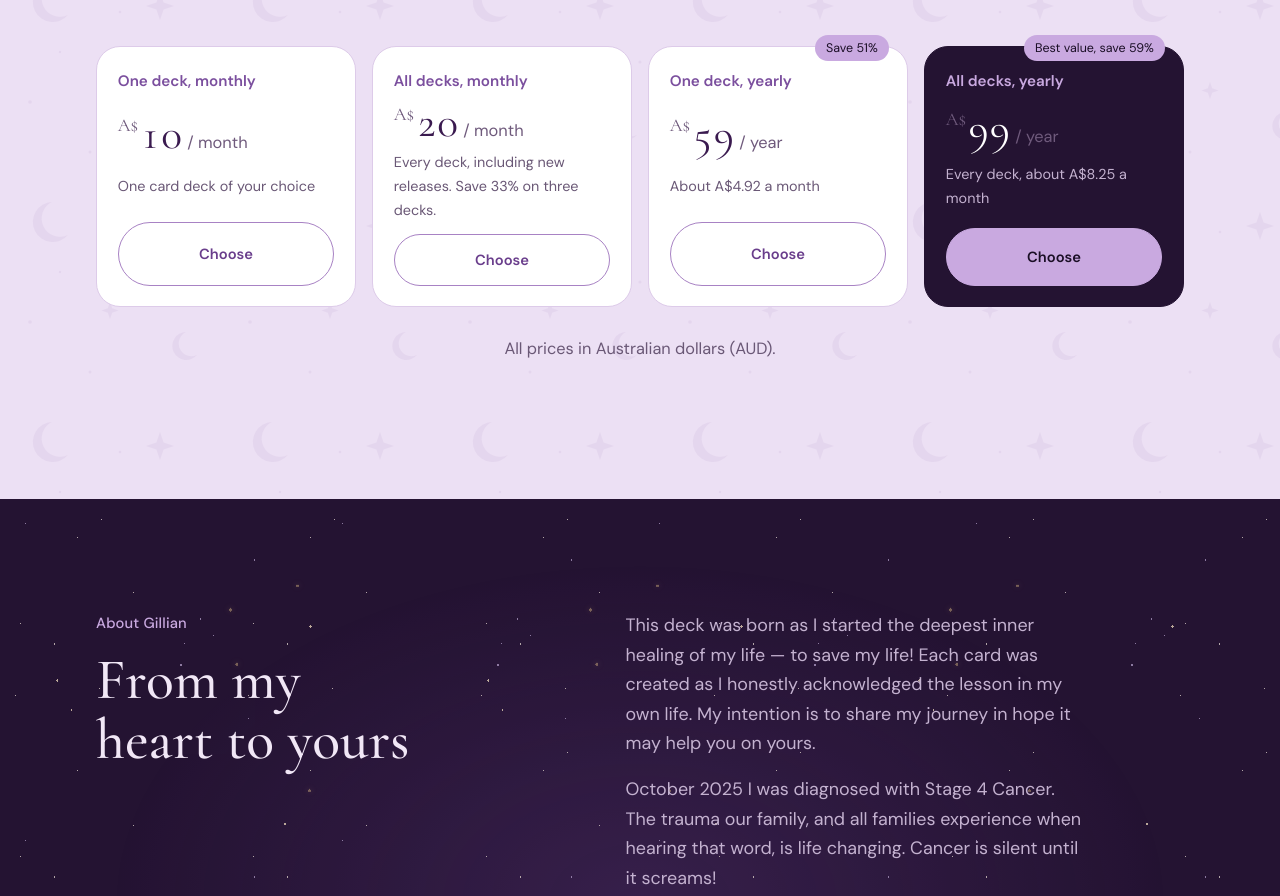
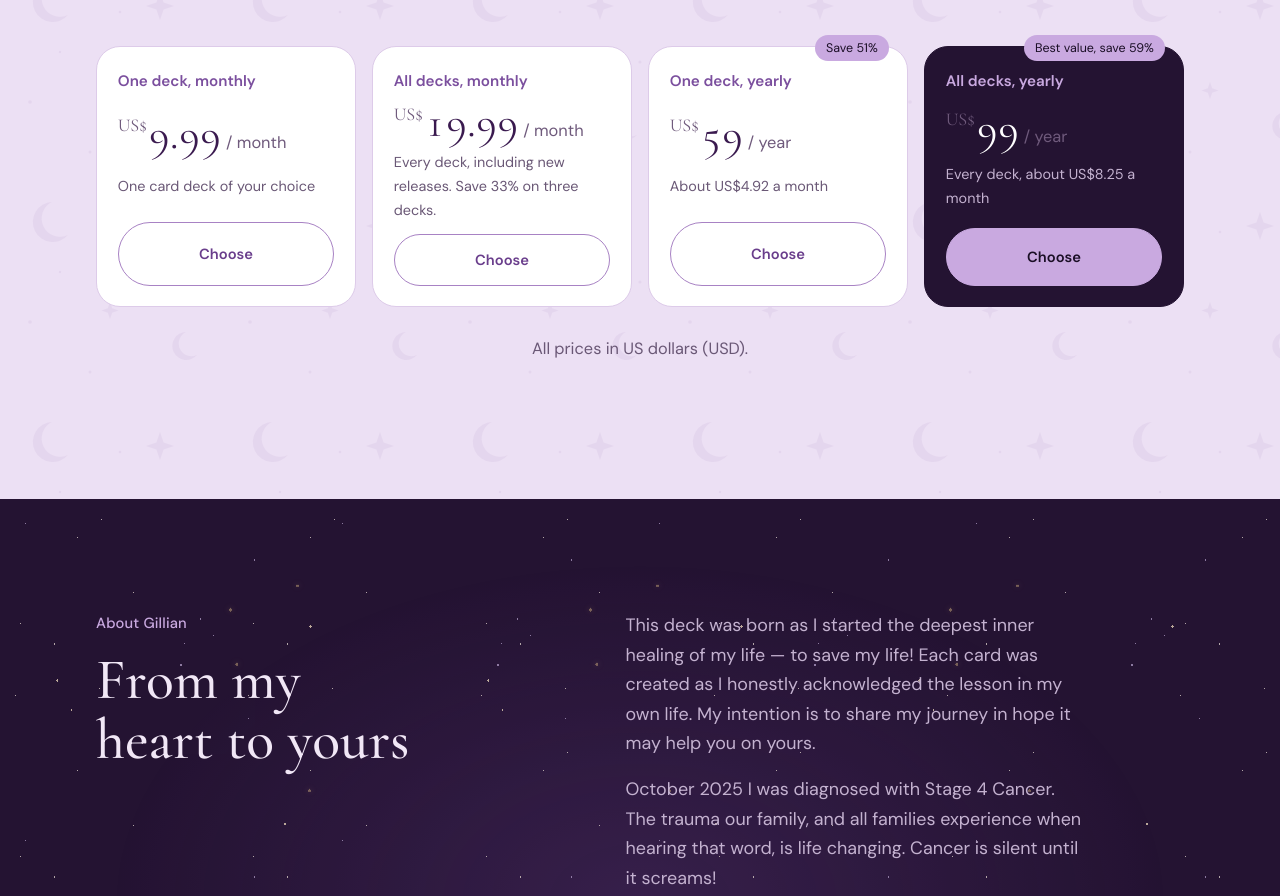
Before and after one commit to tezer66/mums-website, a plain HTML site: page index.html in a window 1280 px wide. Shown: the part 5925-6821 px from the top of the page. Drawn offline with nearby package versions, Linux system fonts and the light colour scheme; files whose address does not match are found by name; a web font is replaced by a local one.

Commit message:
Prices in USD: US$9.99 / US$19.99 monthly, US$59 / US$99 yearly
Co-Authored-By: Claude Opus 5.5 <noreply@anthropic.com>
Claude-Session: https://claude.ai/code/session_01AShx5euLEbxFbNgpw1bQSJ

```diff
--- a/index.html
+++ b/index.html
@@ -190,32 +190,32 @@
       <div class="plans hp-plans">
         <div class="plan">
           <p class="plan-name">One deck, monthly</p>
-          <p class="plan-price"><span class="cur">A$</span>10<span class="per">/ month</span></p>
+          <p class="plan-price"><span class="cur">US$</span>9.99<span class="per">/ month</span></p>
           <p class="plan-note">One card deck of your choice</p>
           <a href="#join" class="hp-btn hp-btn-line" data-tab="join" data-plan="deck-monthly">Choose</a>
         </div>
         <div class="plan">
           <p class="plan-name">All decks, monthly</p>
-          <p class="plan-price"><span class="cur">A$</span>20<span class="per">/ month</span></p>
+          <p class="plan-price"><span class="cur">US$</span>19.99<span class="per">/ month</span></p>
           <p class="plan-note">Every deck, including new releases. Save 33% on three decks.</p>
           <a href="#join" class="hp-btn hp-btn-line" data-tab="join" data-plan="all-monthly">Choose</a>
         </div>
         <div class="plan">
           <p class="plan-badge">Save 51%</p>
           <p class="plan-name">One deck, yearly</p>
-          <p class="plan-price"><span class="cur">A$</span>59<span class="per">/ year</span></p>
-          <p class="plan-note">About A$4.92 a month</p>
+          <p class="plan-price"><span class="cur">US$</span>59<span class="per">/ year</span></p>
+          <p class="plan-note">About US$4.92 a month</p>
           <a href="#join" class="hp-btn hp-btn-line" data-tab="join" data-plan="deck-yearly">Choose</a>
         </div>
         <div class="plan plan-best">
           <p class="plan-badge">Best value, save 59%</p>
           <p class="plan-name">All decks, yearly</p>
-          <p class="plan-price"><span class="cur">A$</span>99<span class="per">/ year</span></p>
-          <p class="plan-note">Every deck, about A$8.25 a month</p>
+          <p class="plan-price"><span class="cur">US$</span>99<span class="per">/ year</span></p>
+          <p class="plan-note">Every deck, about US$8.25 a month</p>
           <a href="#join" class="hp-btn" data-tab="join" data-plan="all-yearly">Choose</a>
         </div>
       </div>
-      <p class="fine">All prices in Australian dollars (AUD).</p>
+      <p class="fine">All prices in US dollars (USD).</p>
     </div>
   </div>
 
@@ -285,10 +285,10 @@
         <p class="form-lede">Create your account to start drawing your daily card.</p>
         <fieldset class="plan-pick">
           <legend>Your plan</legend>
-          <label class="plan-opt" for="plan-deck-monthly"><input type="radio" id="plan-deck-monthly" name="plan" value="deck-monthly"><span><b>One deck, monthly</b> A$10 a month</span></label>
-          <label class="plan-opt" for="plan-all-monthly"><input type="radio" id="plan-all-monthly" name="plan" value="all-monthly"><span><b>All decks, monthly</b> A$20 a month <em>Save 33%</em></span></label>
-          <label class="plan-opt" for="plan-deck-yearly"><input type="radio" id="plan-deck-yearly" name="plan" value="deck-yearly"><span><b>One deck, yearly</b> A$59 a year <em>Save 51%</em></span></label>
-          <label class="plan-opt" for="plan-all-yearly"><input type="radio" id="plan-all-yearly" name="plan" value="all-yearly" checked><span><b>All decks, yearly</b> A$99 a year <em>Best value</em></span></label>
+          <label class="plan-opt" for="plan-deck-monthly"><input type="radio" id="plan-deck-monthly" name="plan" value="deck-monthly"><span><b>One deck, monthly</b> US$9.99 a month</span></label>
+          <label class="plan-opt" for="plan-all-monthly"><input type="radio" id="plan-all-monthly" name="plan" value="all-monthly"><span><b>All decks, monthly</b> US$19.99 a month <em>Save 33%</em></span></label>
+          <label class="plan-opt" for="plan-deck-yearly"><input type="radio" id="plan-deck-yearly" name="plan" value="deck-yearly"><span><b>One deck, yearly</b> US$59 a year <em>Save 51%</em></span></label>
+          <label class="plan-opt" for="plan-all-yearly"><input type="radio" id="plan-all-yearly" name="plan" value="all-yearly" checked><span><b>All decks, yearly</b> US$99 a year <em>Best value</em></span></label>
         </fieldset>
         <label for="joinName">Your first name</label>
         <input id="joinName" name="name" autocomplete="given-name" required>
```
Also changed, not shown: README.md.
